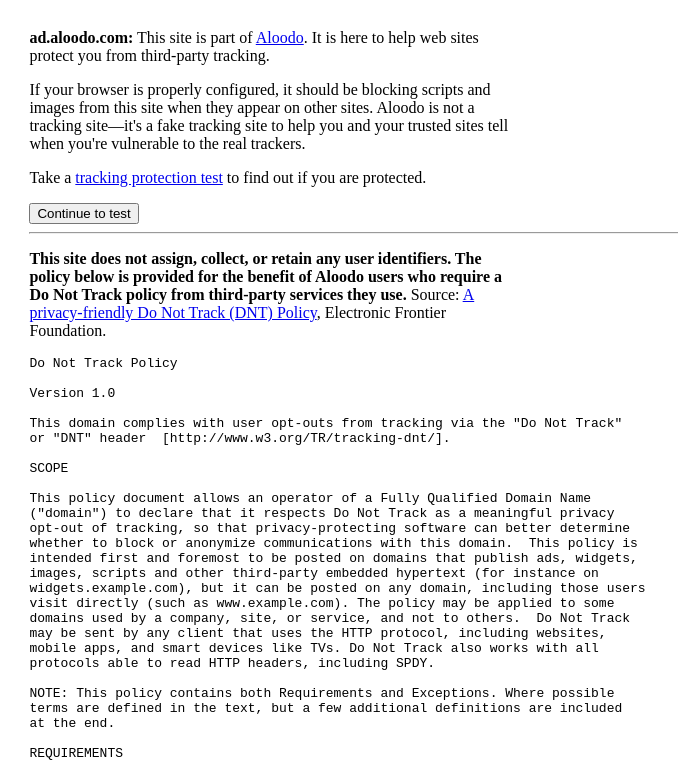
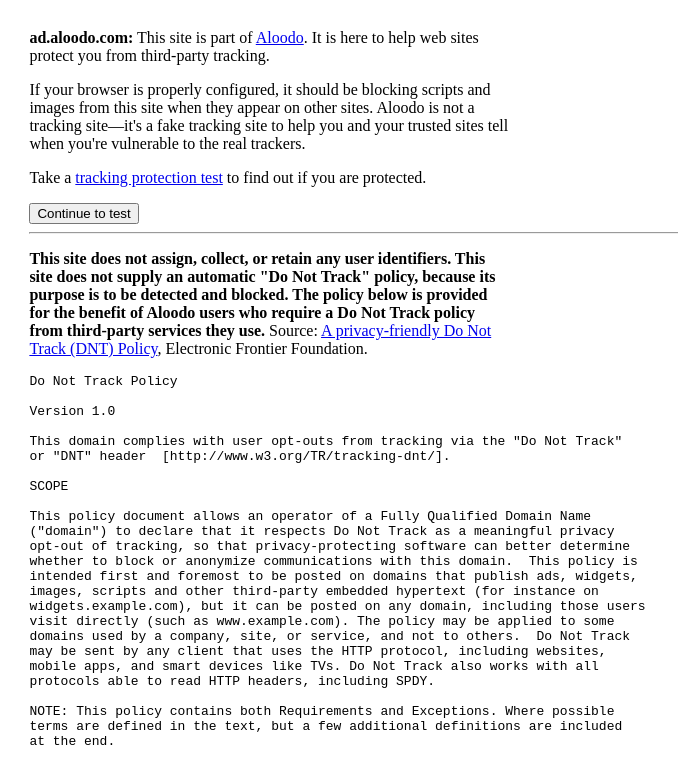
Before and after one commit to Aloodo/ad.aloodo.com, a plain HTML site: page index.html in a window 1280 px wide. Shown: the top 764 px of the page, without its empty margins (0-678 px from the left). Drawn offline with Linux system fonts and the light colour scheme.

Commit message:
Update README

```diff
--- a/index.html
+++ b/index.html
@@ -30,6 +30,8 @@
 <hr>
 
 <p><b>This site does not assign, collect, or retain any user identifiers.
+This site does not supply an automatic "Do Not Track" policy, because its
+purpose is to be detected and blocked.
 The policy below is provided for the benefit of Aloodo users who require
 a Do Not Track policy from third-party services they use.</b>
 Source: <a href="https://www.eff.org/dnt-policy">A
```
Also changed, not shown: 1 other file.
